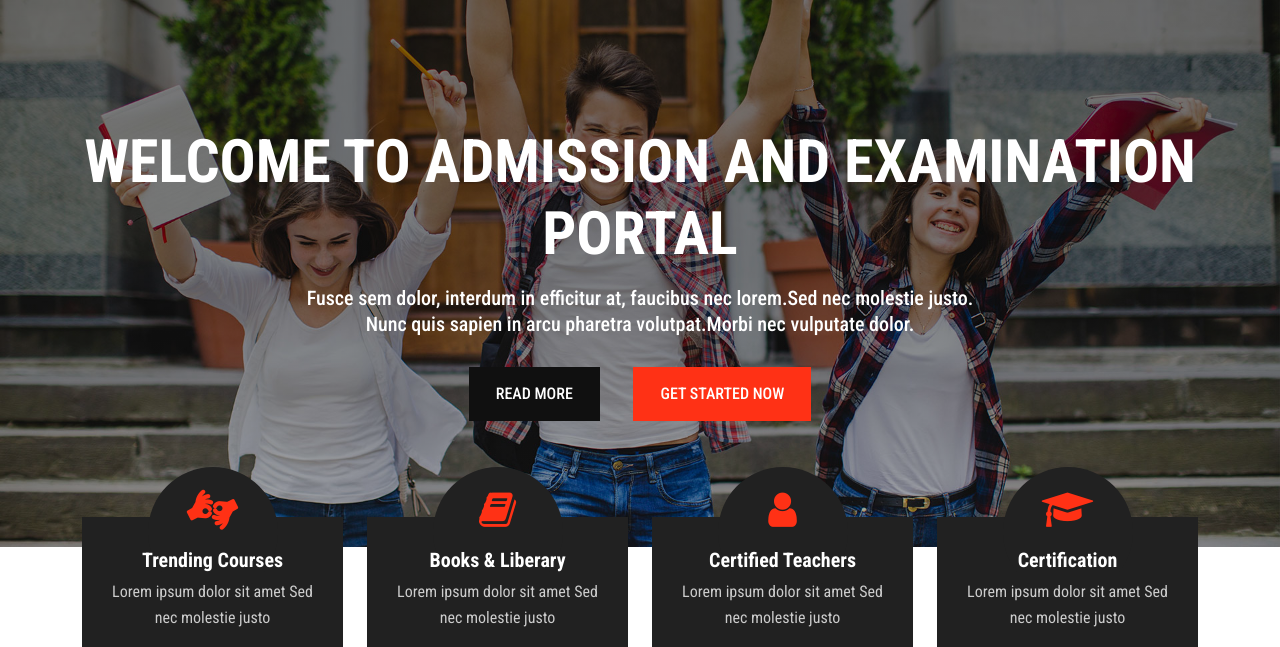
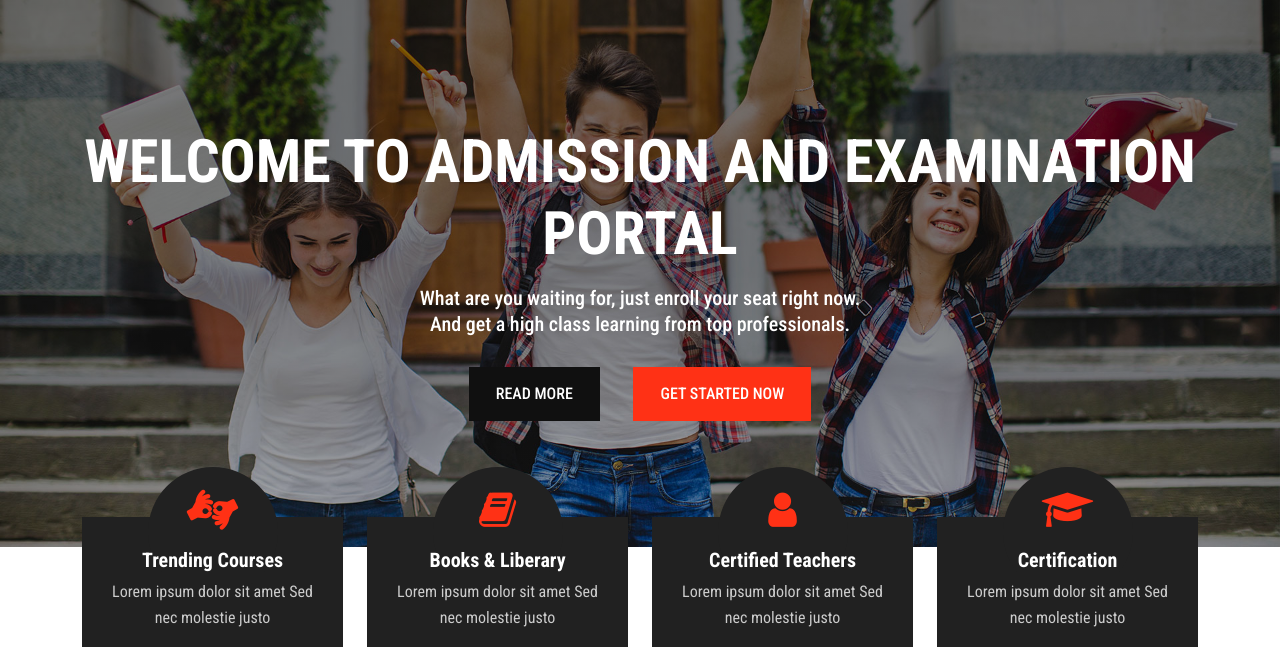
Before and after one commit to ErChaitanya/College-Admission-And-Examination-Portal, a Django app: page / in a window 1280 px wide. Shown: the part 227-874 px from the top of the page. Run offline with Django 3.2, Linux system fonts and the light colour scheme; some libraries are stand-ins or nearby versions.

Commit message:
Third commit

```diff
--- a/CollegeSystem/urls.py
+++ b/CollegeSystem/urls.py
@@ -63,3 +63,9 @@ urlpatterns = [
     path('sendotp/', checkotp, name='sendotp'),
     path('forgot-password/', forgot_password, name='forgot_password'),
 ]+static(settings.MEDIA_URL, document_root=settings.MEDIA_ROOT)
+
+
+
+admin.site.site_header = "SBJain Admin Login"
+admin.site.site_title = "Admission and Examination System"
+admin.site.index_title = "Welcome to SBJain Admission and Examination Portal"
--- a/collegeapp/templates/home.html
+++ b/collegeapp/templates/home.html
@@ -14,7 +14,7 @@
                         <div class="display-table-cell">
                             <div class="container text-center">
                                 <h3 class="slider-title" data-animation-in="fadeInLeft" data-animation-out="animate-out">WELCOME TO ADMISSION AND EXAMINATION PORTAL</h3>
-                                <p data-animation-in="fadeInUp" data-animation-out="animate-out" class="slider-desc">Fusce sem dolor, interdum in efficitur at, faucibus nec lorem.Sed nec molestie justo.<br class="hidden-sm-dow"> Nunc quis sapien in arcu pharetra volutpat.Morbi nec vulputate dolor.</p>
+                                <p data-animation-in="fadeInUp" data-animation-out="animate-out" class="slider-desc">What are you waiting for, just enroll your seat right now.<br class="hidden-sm-dow"> And get a high class learning from top professionals.</p>
                                 <a href="#" class="sl-readmore-btn mr-30" data-animation-in="lightSpeedIn" data-animation-out="animate-out">READ MORE</a>
                                 <a href="#" class="sl-get-started-btn" data-animation-in="lightSpeedIn" data-animation-out="animate-out">GET STARTED NOW</a>
                             </div>
@@ -565,7 +565,7 @@
     <!-- Team End -->
 
     <!-- Calltoaction Start -->
-    <div id="rs-calltoaction" class="rs-calltoaction sec-spacer bg4">
+    <!-- <div id="rs-calltoaction" class="rs-calltoaction sec-spacer bg4">
         <div class="container">
             <div class="rs-cta-inner text-center">
                 <div class="sec-title mb-50 text-center">
@@ -575,7 +575,7 @@
                 <a class="cta-button" href="#">Join Now</a>
             </div>
         </div>
-    </div>
+    </div> -->
     <!-- Calltoaction End -->
 
     <!-- Latest News Start -->
```
Also changed, not shown: db.sqlite3, media/20221124/3H3D7BXE33DR9J0VHEN1/sample domacile.jpeg (added), media/20221124/XTTF2B35VNC56AF5YC7M/caste sample imag.PNG (added), media/man_profile.jpeg (added), media/sign_sample.png (added).
